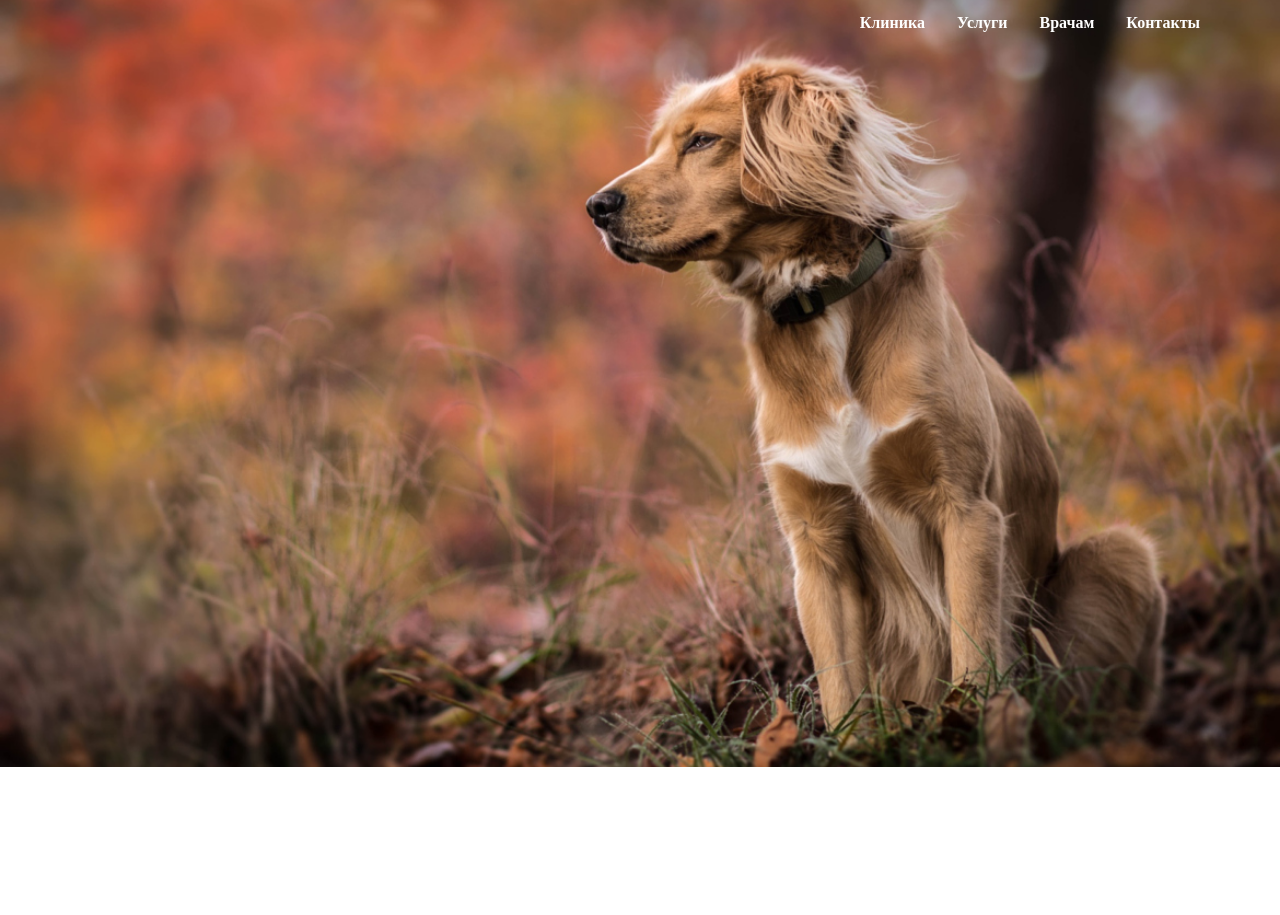
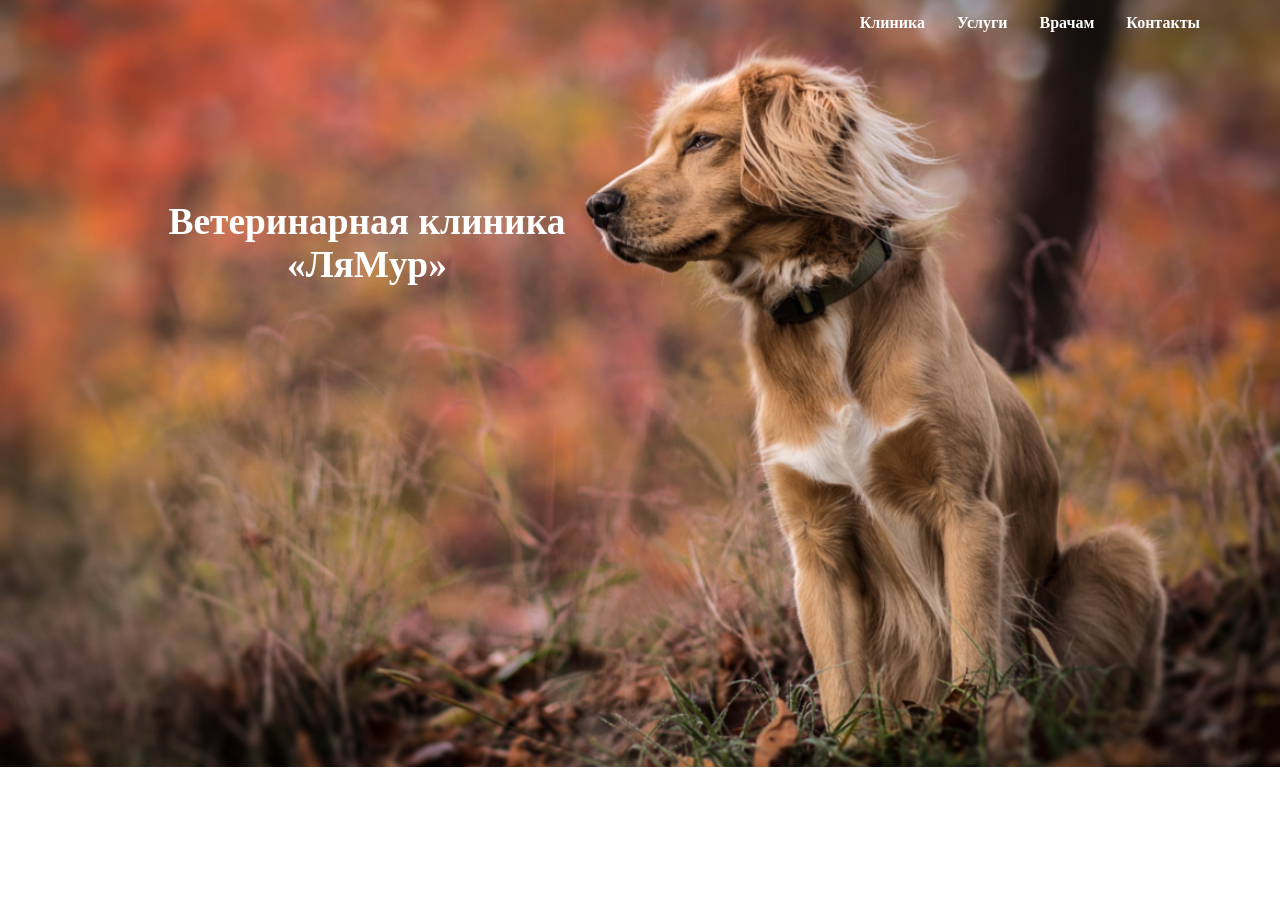
Before and after one commit to MainStar/Myr, a PHP site: page /index.html in a window 1280 px wide. Shown: the top 915 px of the page. Run offline with PHP 8.4, Linux system fonts and the light colour scheme.

Commit message:
Changed header

```diff
--- a/index.html
+++ b/index.html
@@ -3,6 +3,7 @@
 <head>
 	<title></title>
 	<meta charset="utf-8"/>
+	<title>Ветеринарная клиника «ЛяМур»</title>
 	<link rel="stylesheet" type="text/css" href="styles/style.css"/>
 </head>
 <body>
@@ -11,12 +12,7 @@
 			<div class="menu">
 				<ul class="clinic_tab">
 					<li><a href=" ">Контакты</a></li>
-						<li><a href=" ">Врачам</a>
-						<ul class="sub_clinic_tab">
-							<li><a href=" ">Врачи</a></li>
-							<li><a href=" ">Фотогалерея</a></li>
-						</ul>
-					</li>
+						<li><a href=" ">Врачам</a></li>
 					<li><a href=" ">Услуги</a>
 						<ul class="services_tab">
 							<li><a href=" ">Терапия</a></li>
@@ -25,16 +21,23 @@
 							<li><a href=" ">Акушерстов и генекология</a></li	>
 							<li><a href=" ">Кардиология</a></li>
 							<li><a href=" ">Неврология</a></li>
-								<li><a href=" ">Лаборатория</a></li>
+							<li><a href=" ">Лаборатория</a></li>
 							<li><a href=" ">Вызов врача на дом</a></li>
 							<li><a href=" ">Вакцинация</a></li>
 						</ul>
 					</li>
-					<li><a href=" ">Клиника</a></li>
+					<li><a href=" ">Клиника</a>
+						<ul class="sub_clinic_tab">
+							<li><a href=" ">Врачи</a></li>
+							<li><a href=" ">Фотогалерея</a></li>
+						</ul>
+					</li>
 				</ul>
 			</div>
 			<div class="info_head_block">
-
+				<div class="clinic_name">
+					<a><h3>Ветеринарная клиника «ЛяМур»</h3></a>
+				</div>
 			</div>
 		</div>
 		<div class="block_body">
--- a/styles/style.css
+++ b/styles/style.css
@@ -24,6 +24,7 @@
 /* Настройка онвного первого меню (Первых основных 4 - х пунктов) */
 .menu{
 	padding-right: 5%;
+	opacity: 2;
 }
 .clinic_tab{
 	list-style-type: none;
@@ -46,7 +47,7 @@
 }
 .clinic_tab li > a:hover{
 	opacity: 0.4;
-	border-bottom:3px solid #00008B;
+	/*border-bottom:3px solid #00008B;*/
 	padding-bottom: 13%;
 }
 /* Прячем все подменю */
@@ -79,4 +80,18 @@
 }
 /**************** Конец когнфигурации меню **************** */
 
-/* Конфигурация блока  */
+/* Конфигурация информационного блока в ХЕДЕРЕ */
+.info_head_block{
+	width: 100%;
+	height: 93.5%;
+}
+.clinic_name{
+	width: 33.3333%;
+	height: 20%;
+	margin: 12%;
+}
+.clinic_name > a{
+	color: white;
+	font-size: 200%;
+	text-align: center;
+}
```
